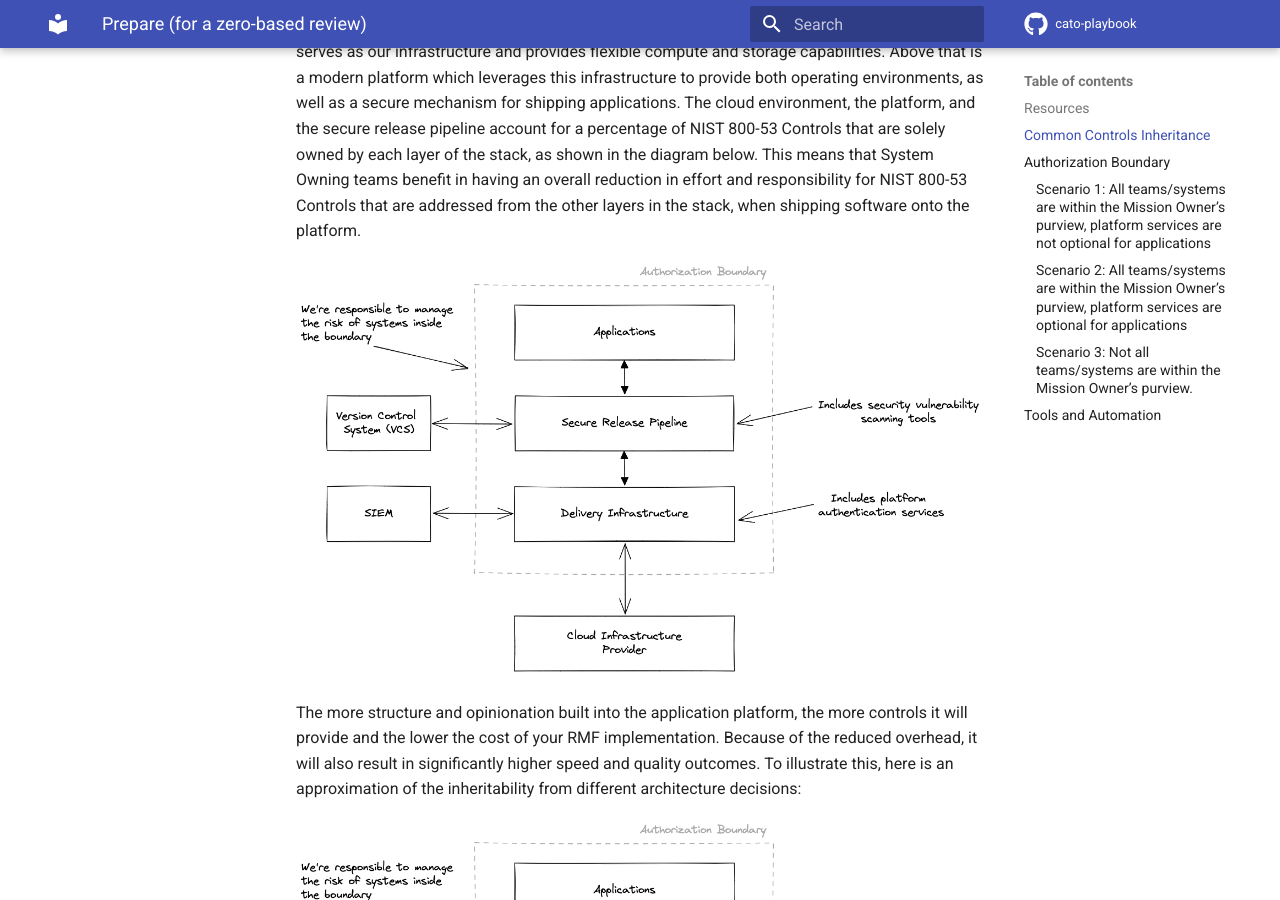
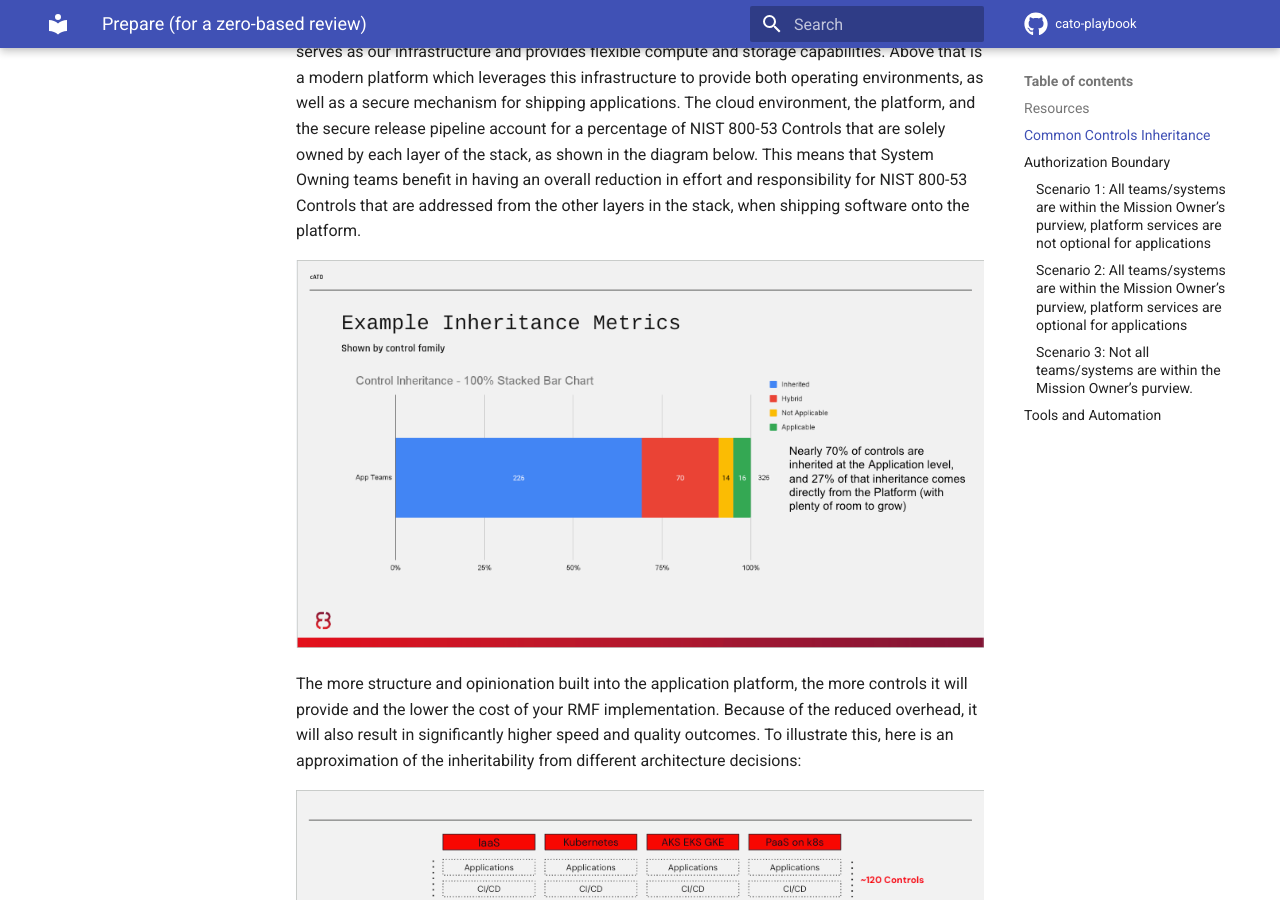
Before and after one commit to rise8-us/cato-playbook, an MkDocs documentation site: the page built from docs/prepare.md, in a window 1280 px wide and 900 px high, scrolled down 1295 px. Built offline with MkDocs 1.6.1 and Material for MkDocs 9.7.7, drawn with Linux system fonts in a browser that asks for light colours; comment, search, counter and statistics services are not loaded.

Commit message:
Update prepare.md

```diff
--- a/docs/prepare.md
+++ b/docs/prepare.md
@@ -24,11 +24,11 @@ We also recommend presenting your plan for maximizing common control inheritance
 
 We recommend that you leverage a modern architecture that allows you to build, deploy, and monitor application systems. This is also the foundation to supporting a common control inheritance model through [common control providers](https://csrc.nist.gov/glossary/term/common_control_provider#:~:text=Definition(s)%3A,controls%20inherited%20by%20information%20systems). At the lowest level, a cloud environment serves as our infrastructure and provides flexible compute and storage capabilities. Above that is a modern platform which leverages this infrastructure to provide both operating environments, as well as a secure mechanism for shipping applications. The cloud environment, the platform, and the secure release pipeline account for a percentage of NIST 800-53 Controls that are solely owned by each layer of the stack, as shown in the diagram below. This means that System Owning teams benefit in having an overall reduction in effort and responsibility for NIST 800-53 Controls that are addressed from the other layers in the stack, when shipping software onto the platform.
 
-![This is an image!](images/boundary.png "inheritance")
+![This is an image!](images/inheritance.png)
 
 The more structure and opinionation built into the application platform, the more controls it will provide and the lower the cost of your RMF implementation. Because of the reduced overhead, it will also result in significantly higher speed and quality outcomes. To illustrate this, here is an approximation of the inheritability from different architecture decisions:
 
-![This is an image!](images/boundary.png "opinionated-platform")
+![This is an image!](images/opinionated-platform.png)
 
 A highly structured and opinionated platform also reduces the cost of development and operations. Taken together with a lower cost of compliance, it can drastically reduce total cost of ownership for the system while improving software delivery performance to include quality, security, and speed. It is essential to communicate this as well, because many RMF and Program Management Office (PMO) stakeholders will be concerned about potential tradeoffs regarding cost, schedule, and performance.
 
@@ -45,13 +45,9 @@ For this scenario, as noted above, we recommend the boundaries be drawn at the i
 > [!NOTE]
 > The Air Force began using the term Certificate to Field (CtF) which came from Kessel Run’s original partnership with NGA. This term and process do not have a basis in RMF and we recommend moving away from them.
 
-<br/>
-
 ### Scenario 2: All teams/systems are within the Mission Owner’s purview, platform services are optional for applications
 
 In the case that platform/infrastructure services are optional, meaning application teams are not forced to consume them via API or otherwise, then the infrastructure and platform authorization boundaries need to be broken down into components according to how they are consumed. Usually this means drawing boundaries at the API level. This way, applications only inherit controls for services they are consuming. While this can be tracked by exception at the platform and/or application layer, we find that with the right automation it is a much better experience for developers, assessors, and auditors to issue common controls authorizations in a more granular way to promote modularity and composability. It improves speed, reduces errors, and improves transparency, traceability, and auditability. This is especially true during Day 2 operations as the infrastructure and platform teams patch and upgrade existing services and deliver new ones, which creates cascading effects up the tech stack.
-
-<br/>
 
 ### Scenario 3: Not all teams/systems are within the Mission Owner’s purview.
 
@@ -61,6 +57,8 @@ In this case, we recommend that consuming Mission Owner AOs review the common co
 
 To help with this, we recommend formalizing a Shared Responsibility Model using best practices from the commercial cloud providers. In this, both Authorizing Officials will sign a document that explicitly lays out the responsibilities of each Mission Owner, including shared responsibilities. This overlap is where the consumer will need to accept any risk, or put in requirements for future consideration. It is also where the provider will exert requirements on the consumer, such as the use of an enterprise secure release pipeline that blocks critical findings or runtime scanning of containers and an SLA for remediation. This must be a negotiation between the provider and consumers, and usually the provider will exert more influence as they have to meet the needs of an entire enterprise.
 
+<br/>
+
 ## Tools and Automation
 
 This is also a good time to present any tools and automation to be used for both digitization of documentation and workflows and their subsequent automation. This is especially important if you elect not to use the enterprise’s preferred GRC platform, such as eMASS or XACTA. FISMA and RMF do not mandate any tools, though an exception to policy may be required at some level of your organization if these solutions have been mandated.
```
